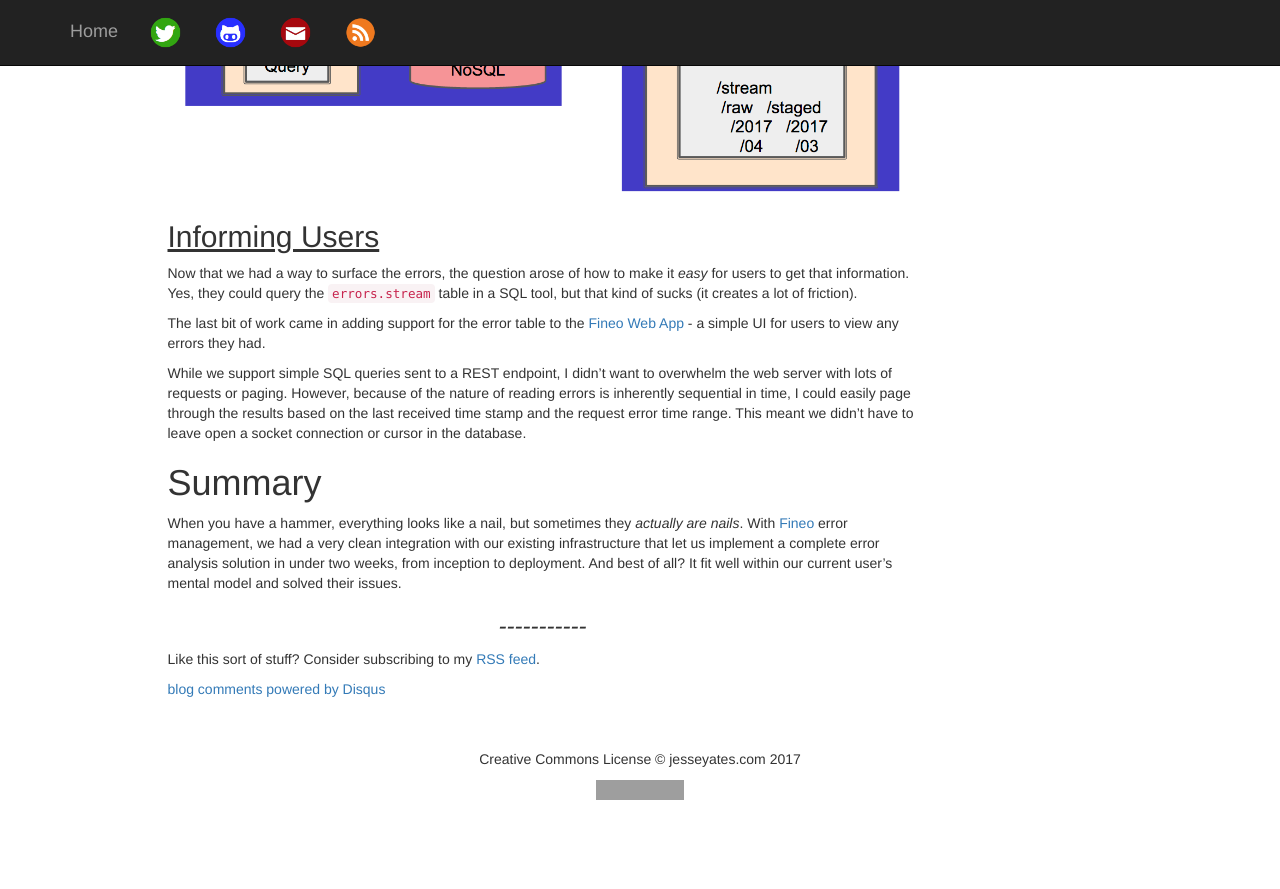
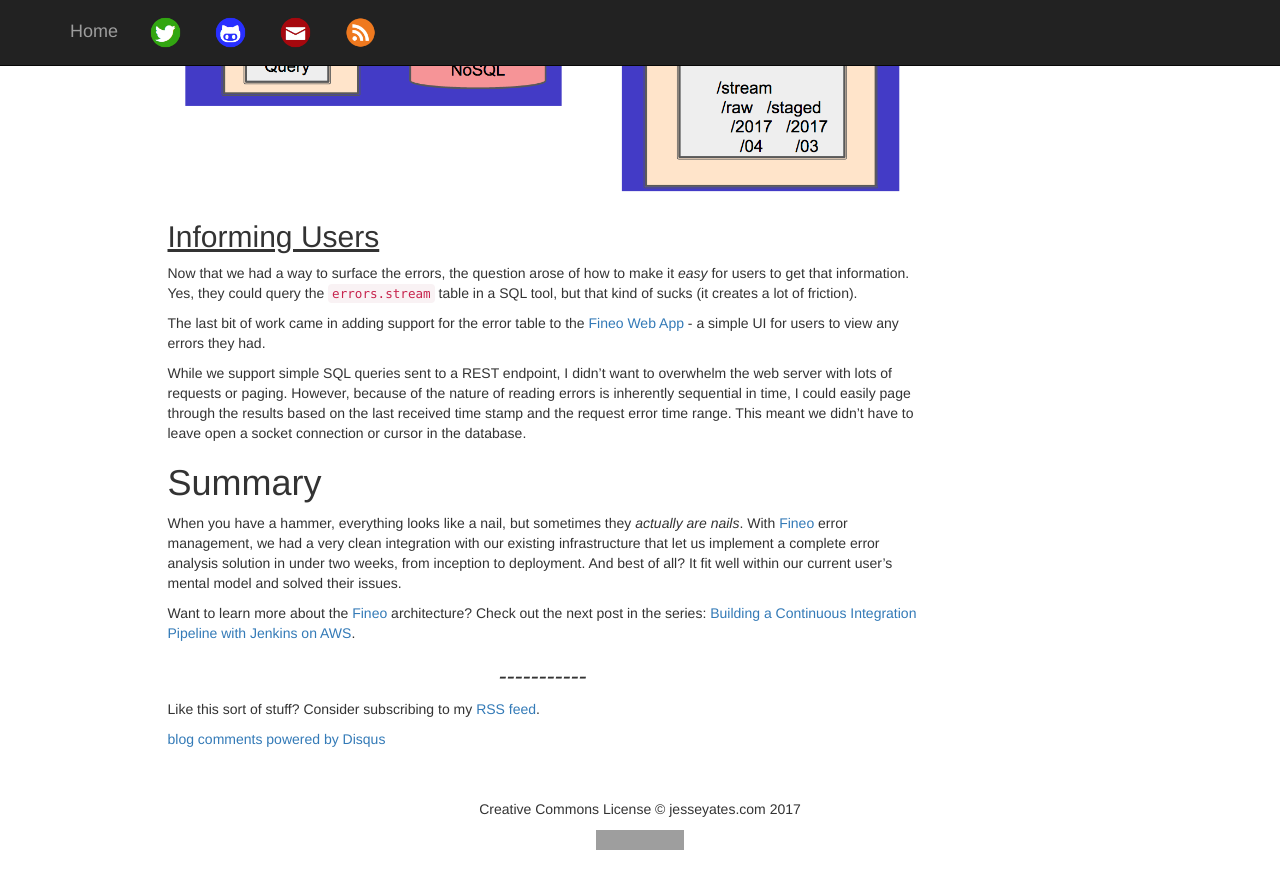
Before and after one commit to jyates/jyates.github.com, a Jekyll site: the page built from _posts/2017-05-17-handling-fineo-errors.md, in a window 1280 px wide and 900 px high, scrolled down 2255 px. Shown: the top 889 px of the window. Built offline with Jekyll 4.4.1, drawn with Linux system fonts in a browser that asks for light colours; nearby versions of some CDN libraries; library files that are not in the unit come from our copies; comment, search, counter and statistics services are not loaded; before the commit the page ends 3105 px from its top, so only the background shows below that; grey boxes are pictures that could not be loaded.

Commit message:
Adding link to the cf-pipelines post

```diff
--- a/_posts/2017-05-17-handling-fineo-errors.md
+++ b/_posts/2017-05-17-handling-fineo-errors.md
@@ -82,7 +82,10 @@
 
 When you have a hammer, everything looks like a nail, but sometimes they _actually are nails_. With [Fineo] error management, we had a very clean integration with our existing infrastructure that let us implement a complete error analysis solution in under two weeks, from inception to deployment. And best of all? It fit well within our current user's mental model and solved their issues.
 
+Want to learn more about the [Fineo] architecture? Check out the next post in the series: [Building a Continuous Integration Pipeline with Jenkins on AWS].
+
 [Fineo]: https://fineo.io
 [AWS Athena]: https://aws.amazon.com/athena/
 [ElasticSearch]: https://www.elastic.co/
 [Apache Drill]: https://drill.apache.org
+[Building a Continuous Integration Pipeline with Jenkins on AWS]: /2017/05/22/cf-jenkins-pipelines.html
```
